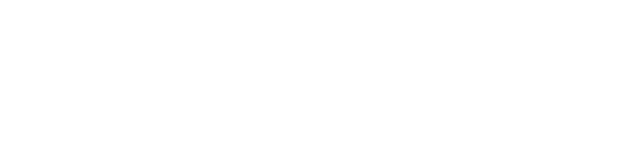
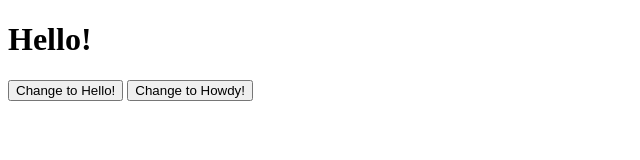
Before and after one commit to thomasmarano/notes-challenge, a plain HTML site: page index.html in a window 1280 px wide. Shown: the whole page, without its empty margins (0-640 px from the left). Drawn offline with Linux system fonts and the light colour scheme.

Commit message:
Add button to change hello to howdy and back again

```diff
--- a/index.html
+++ b/index.html
@@ -1,3 +1,4 @@
+<!DOCTYPE html>
 <html>
   <head>
     <script src="src/note-model.js"></script>
@@ -6,6 +7,13 @@
     <script src="spec/note-list-model-test.js"></script>
     <script src="src/note-list-view.js"></script>
     <script src="spec/note-list-view-test.js"></script>
+    <script src="src/controller.js"></script>
   </head>
-  <body></body>
+  <body>
+    <div id="myApp">
+      <h1>Hello!</h1>
+    </div>
+    <button onclick="changeToHello()">Change to Hello!</button>
+    <button onclick="changeToHowdy()">Change to Howdy!</button>
+  </body>
 </html>
--- /dev/null
+++ b/src/controller.js
@@ -0,0 +1,13 @@
+function changeToHello(){
+  var elem = document.querySelectorAll('#myApp h1')
+  elem.forEach(function(item){
+      item.textContent = 'Hello!'
+  })
+}
+
+function changeToHowdy(){
+  var elem = document.querySelectorAll('#myApp h1')
+  elem.forEach(function(item){
+      item.textContent= 'Howdy!'
+  })
+}
```
Also changed, not shown: spec/controller-test.js (added, +10 -0 lines).
